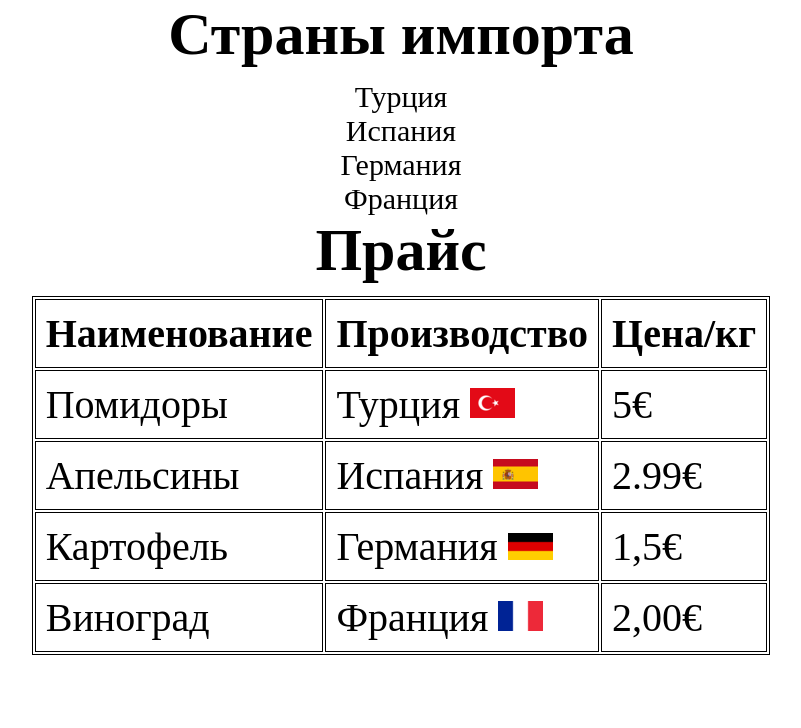
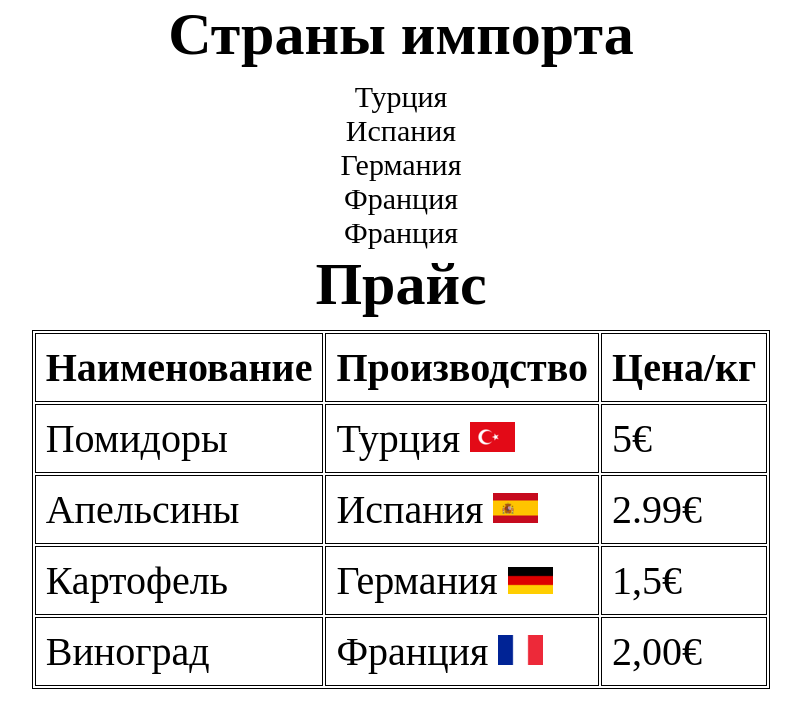
Before and after one commit to MichaelChir/hmTabProjects, a plain HTML site: page index.html in a window 1280 px wide. Shown: the whole page, without its empty margins (239-1040 px from the left). Drawn offline with Linux system fonts and the light colour scheme.

Commit message:
add new li

```diff
--- a/index.html
+++ b/index.html
@@ -16,6 +16,8 @@
             <li>Испания</li>
             <li>Германия</li>
             <li>Франция</li>
+            <li>Франция</li>
+
 
         </ul>
         <header>
```
